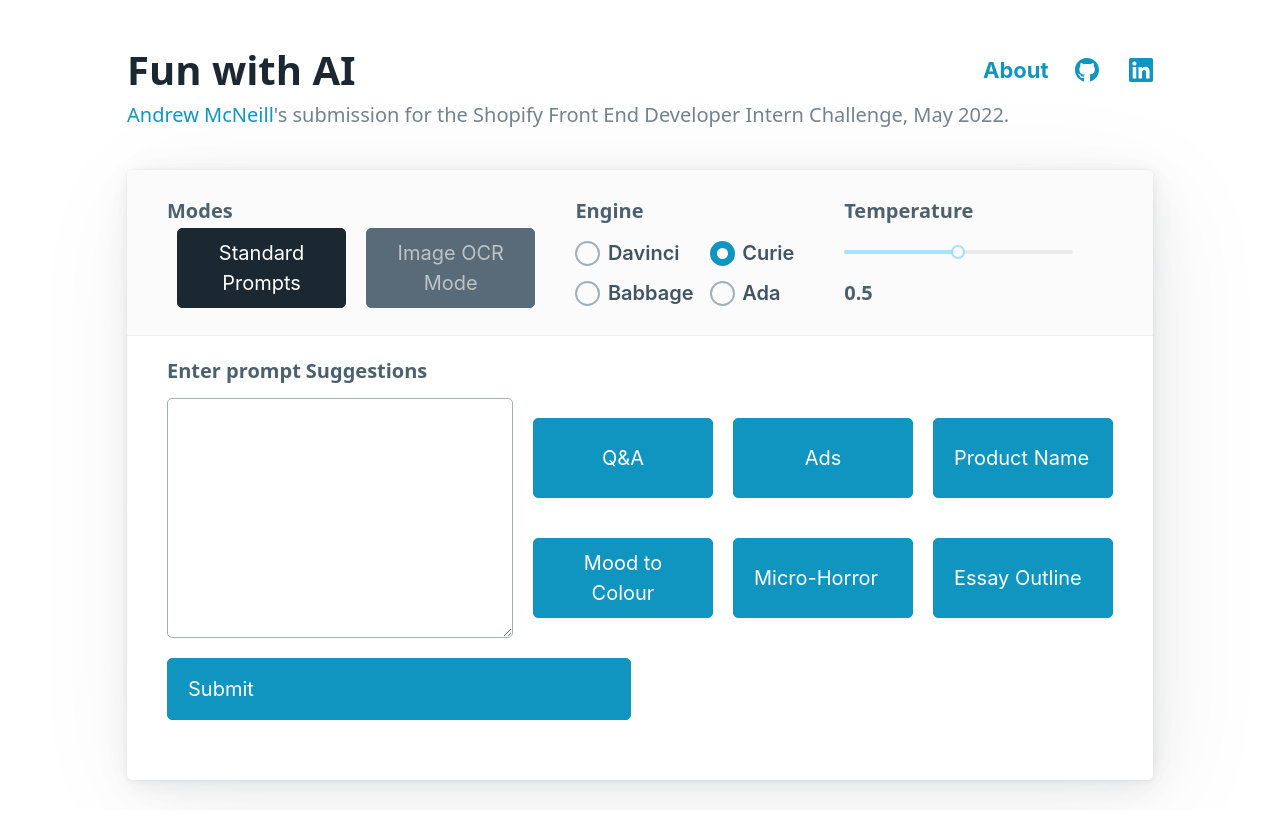
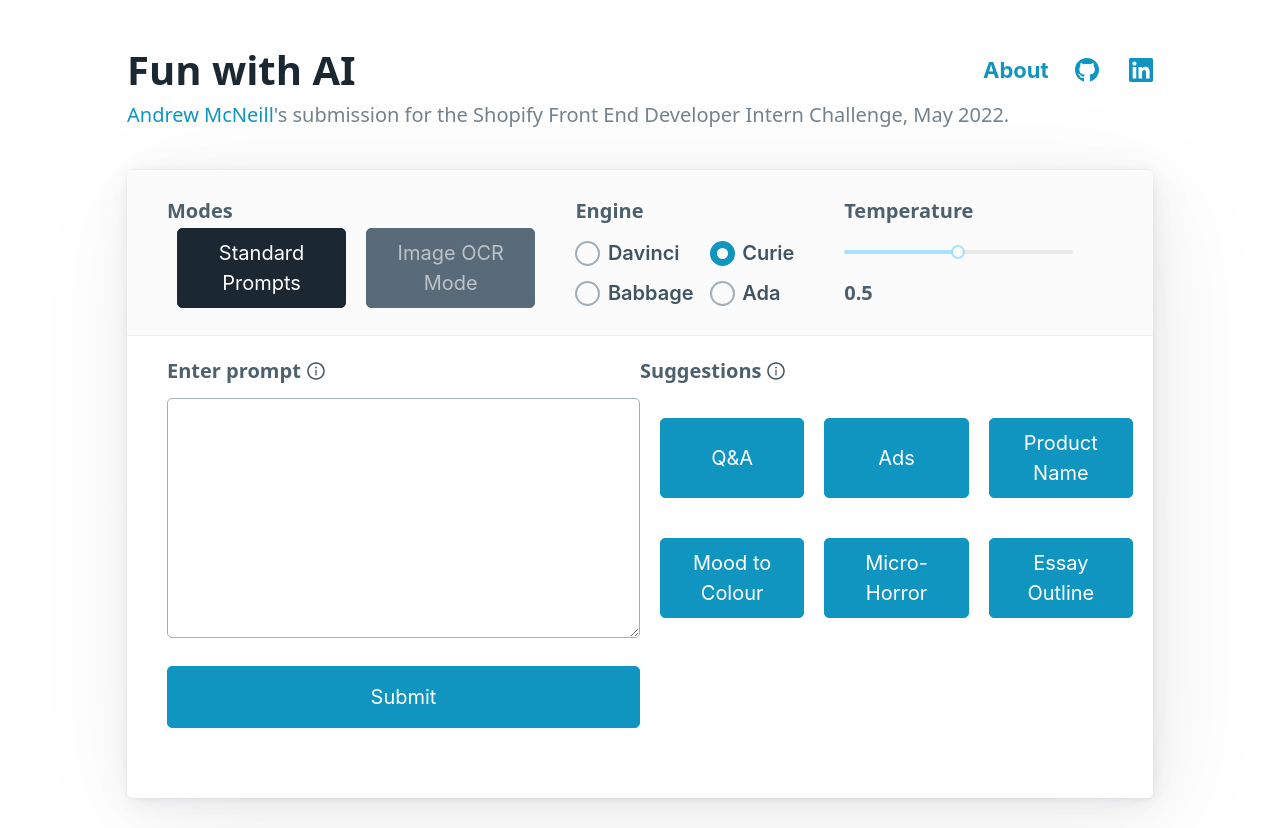
Before and after one commit to andrewlpmcneill/fun-with-AI, a React (Create React App) app in the folder frontend/: page / in a window 1280 px wide. Built offline with nearby package versions, Linux system fonts and the light colour scheme; what javascript-time-ago would draw is missing.

Commit message:
restructures Form component

```diff
--- a/frontend/src/components/Prompts/Form.jsx
+++ b/frontend/src/components/Prompts/Form.jsx
@@ -2,6 +2,7 @@ import { useState, useEffect } from "react";
 import { generateTemplatePrompt } from "../../helpers/generateTemplatePrompt";
 import { generateSuggestionTemperature } from "../../helpers/generateSuggestionTemperature";
 import Suggestions from "./Suggestions";
+import { AiOutlineInfoCircle } from 'react-icons/ai';
 const axios = require('axios');
 
 export default function Form(props) {
@@ -68,15 +69,36 @@ export default function Form(props) {
 
     <section>
       <div className="prompt-headings">
+        <div className="section-header-left">
+          <div className="modes">
             <h6>
               Enter prompt
             </h6>
-        <h6 className="heading-suggestions">
+            <div className="tooltip" data-tooltip="Enter text to generate responses">
+              <AiOutlineInfoCircle className="tooltip" style={{marginBottom: "4px"}} />
+            </div>
+          </div>
+          <textarea id="prompt-input" onChange={onChange}></textarea>
+          <button
+            id="submit"
+            onClick={savePrompt}
+            onMouseOver={onMouseOver}
+            onMouseLeave={onMouseLeave}
+            aria-busy={loading}
+          >
+            {loading === "true" ? "" : "Submit"}
+          </button>
+        </div>
+        <div className="section-header-right">
+          <div className="modes">
+            <h6>
               Suggestions
             </h6>
+            <div className="tooltip" data-tooltip="Use a pre-made prompt">
+              <AiOutlineInfoCircle className="tooltip" style={{marginBottom: "4px"}} />
+            </div>
           </div>
           <div className="prompt-body-content">
-        <textarea id="prompt-input" onChange={onChange}></textarea>
             <Suggestions
               selected={selected}
               setSelected={setSelected}
@@ -86,14 +108,8 @@ export default function Form(props) {
               onMouseLeave={onMouseLeave}
             />
           </div>
-      <button
-        onClick={savePrompt}
-        onMouseOver={onMouseOver}
-        onMouseLeave={onMouseLeave}
-        aria-busy={loading}
-      >
-        {loading === "true" ? "" : "Submit"}
-      </button>
+        </div>
+      </div>
     </section>
 
   )
```
Lines whose indentation alone changed are shown as unchanged.
